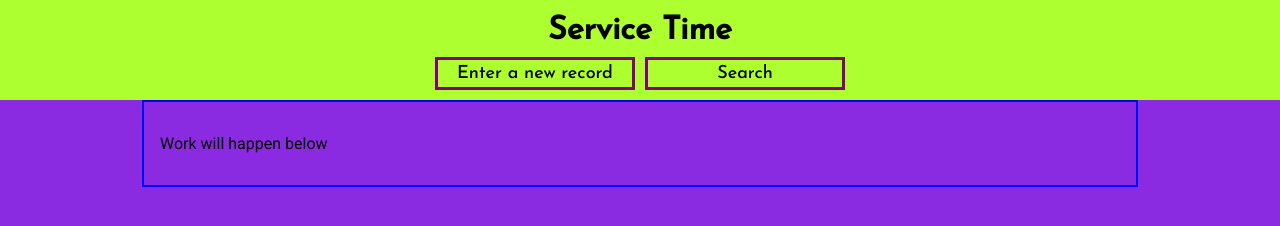
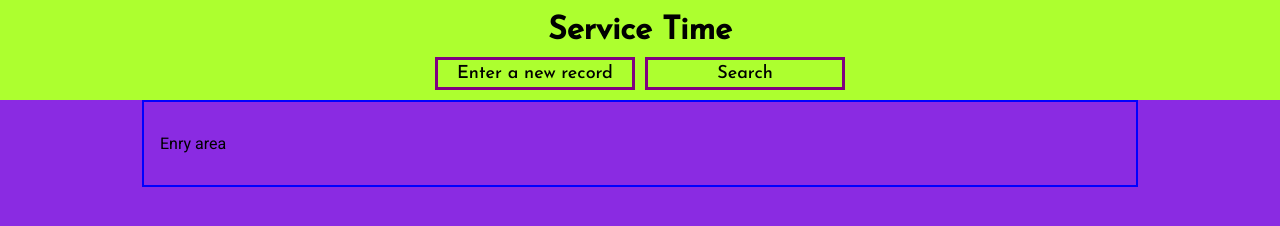
Before and after one commit to kristenkinnearohlmann/service-time, a website: page index.html in a window 1280 px wide. Drawn offline with Linux system fonts and the light colour scheme.

Commit message:
Updated display

```diff
--- a/index.html
+++ b/index.html
@@ -22,7 +22,7 @@
         <main>
             <div>
                 <div>
-                    <p>Work will happen below</p>
+                    <p>Enry area</p>
                 </div>
                 <div class="hidden" id="entry-form">
                     <p>Enter a person here</p>
```
